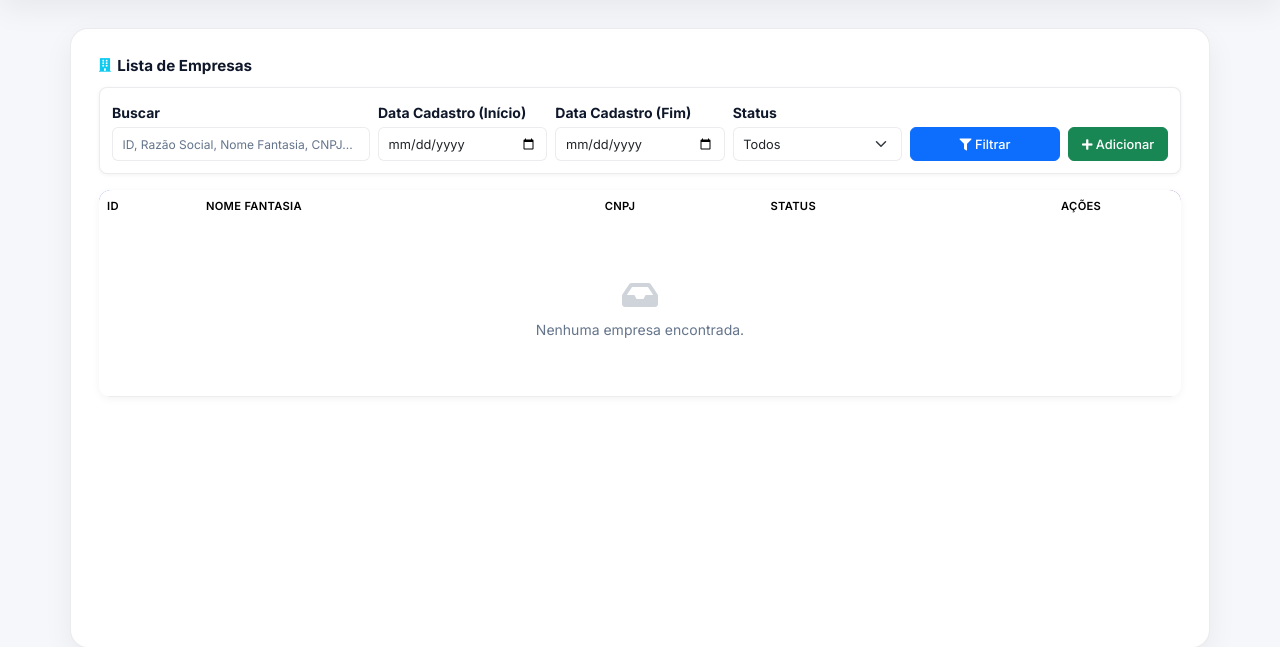
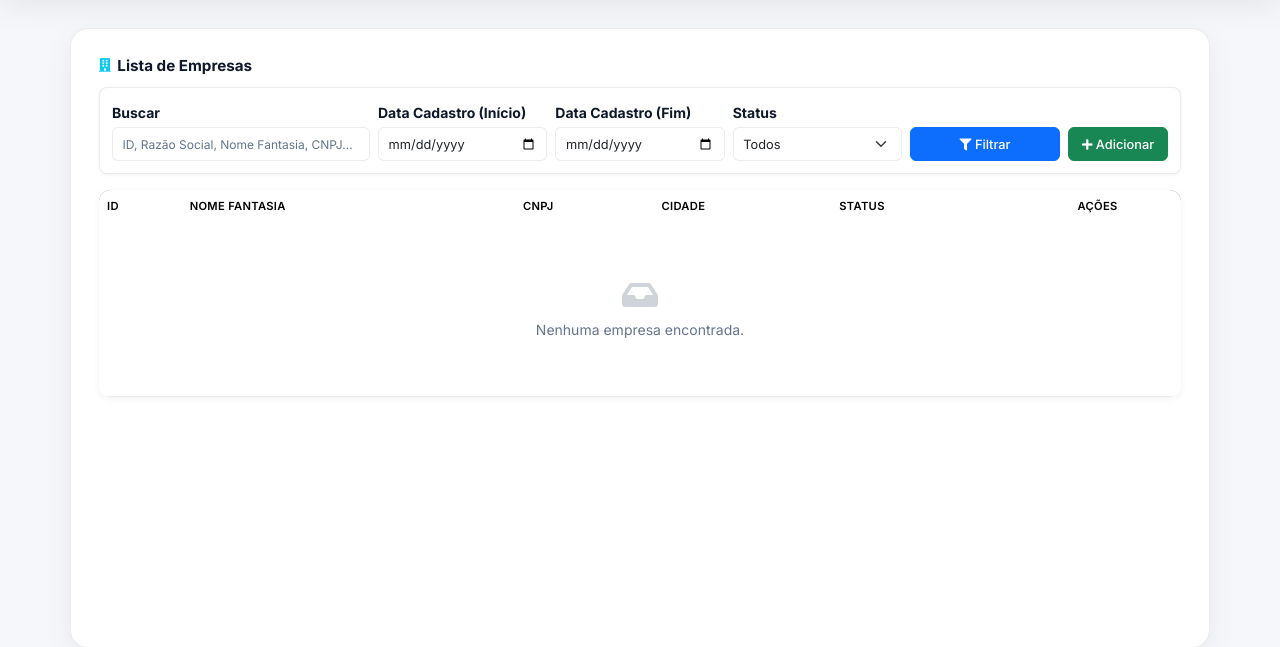
Before and after one commit to leandrosuy2/app_admin, a Django app: page /empresas/ in a window 1280 px wide. Shown: the part 65-712 px from the top of the page. Run offline with Django 4.2, Linux system fonts and the light colour scheme; the visitor is signed in with stand-in values (Sample User, id 1); data comes from the database, SQL or seed files in the repository; data that the repository does not hold is empty; parts of the project's set-up code (start-up, migrations or seed data) failed here and were passed over; some libraries are stand-ins or nearby versions.

Commit message:
adicionando coluna cidade da empresa

```diff
--- a/core/templates/empresas_listar.html
+++ b/core/templates/empresas_listar.html
@@ -394,6 +394,7 @@
                     <th>ID</th>
                     <th>Nome Fantasia</th>
                     <th>CNPJ</th>
+                    <th>Cidade</th>
                     <th>Status</th>
                     <th class="text-center">Ações</th>
                 </tr>
@@ -404,6 +405,7 @@
                     <td><strong>{{ empresa.id }}</strong></td>
                     <td><strong>{{ empresa.nome_fantasia }}</strong></td>
                     <td><strong>{{ empresa.cnpj }}</strong></td>
+                    <td><strong>{{ empresa.cidade|default:"-" }}</strong></td>
                     <td style="vertical-align: middle;">
                         <div class="d-flex align-items-center gap-2 flex-wrap" style="min-width: 200px;">
                             <span class="badge-status {% if empresa.status_empresa|as_bool %}bg-success text-white{% else %}bg-danger text-white{% endif %}">
@@ -439,7 +441,7 @@
                 </tr>
                 {% empty %}
                 <tr>
-                    <td colspan="5" class="text-center py-4">
+                    <td colspan="6" class="text-center py-4">
                         <div class="empty-state">
                             <i class="fas fa-inbox"></i>
                             <p class="mb-0">Nenhuma empresa encontrada.</p>
```
